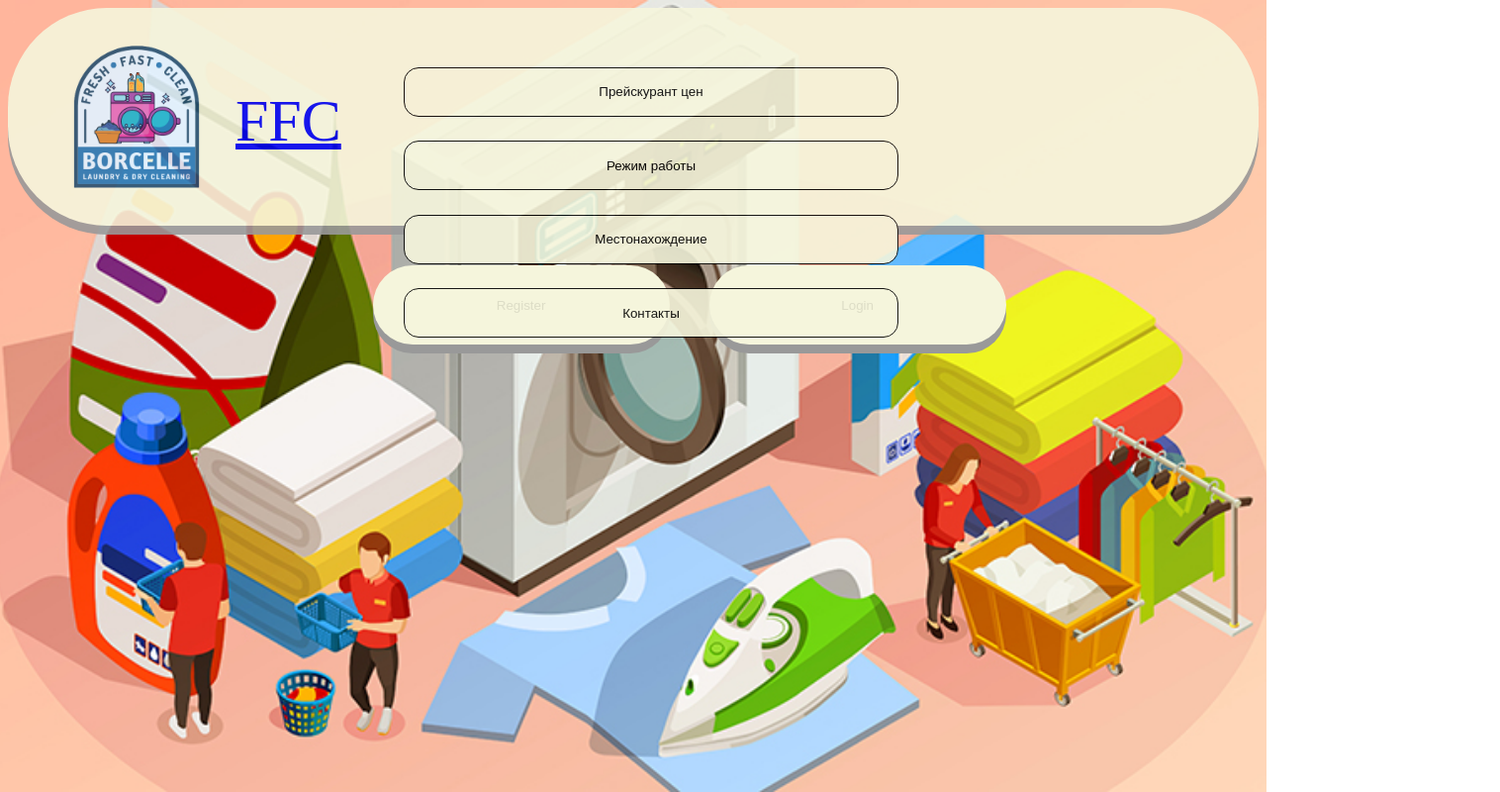
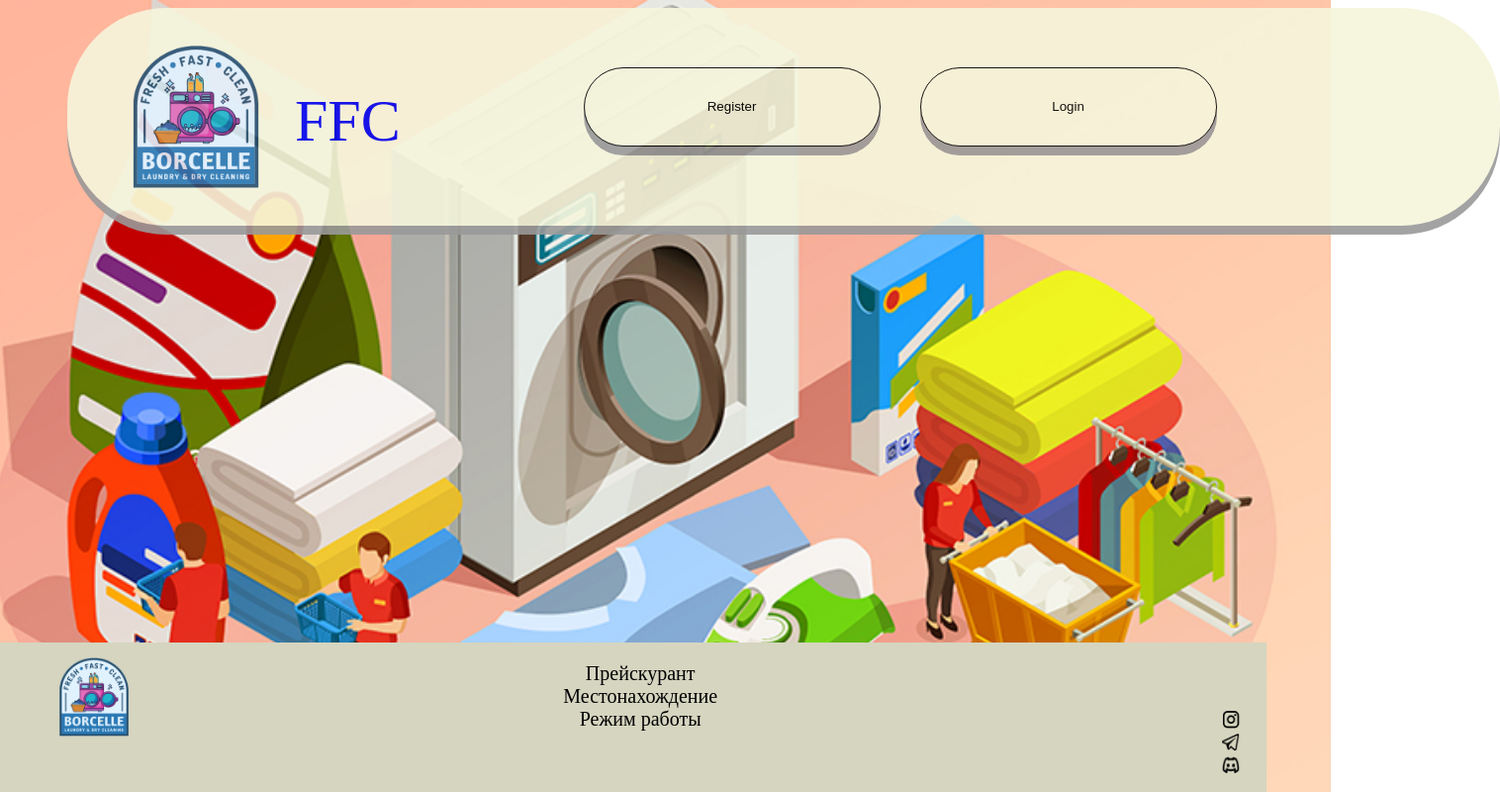
Before and after one commit to olvaesss/MyShopWebsite, a website: page HTML/index.html in a window 1280 px wide. Shown: the whole page at 99% size, 1516 px wide, since content can reach past the window. Drawn offline with Linux system fonts and the light colour scheme.

Commit message:
Update 1.3
Update index page, delete header menu, adding footer

```diff
--- a/CSS/MainStyles.css
+++ b/CSS/MainStyles.css
@@ -1,5 +1,8 @@
+a{
+    text-decoration: none;
+}
 header{
-    width: 100%;
+    width: 1448px;
     display: flex;
     height:200px;
     font-size: 60px;
@@ -8,6 +11,8 @@ header{
     box-shadow: 0 9px #999;
     padding: 10px 0px 10px 0px;
     opacity: 90%;
+    margin-left: 60px;
+    margin-right: 60px;
 }
 .HeaderText{
     margin-top: 70px;
@@ -43,3 +48,48 @@ body{
 .WorkTime:hover,.Price:hover,.Place:hover,.Contacts:hover{
     background-color:  rgb(197, 197, 183);
 }
+
+footer{
+    width: 100%;
+    display: flex;
+    background-color:rgb(213, 213, 192);
+    position: absolute;
+    left: 0;
+    bottom: 0;
+    height: fit-content;
+    color: rgb(0, 0, 0);
+    text-align: center;
+}
+.SocialURLS{
+    padding: 1% 1% 1% 1%;
+    font-size: 20px;
+    display: flex;
+    width: 33%;
+}
+.Contact_Pic{
+    height: 18px;
+    width: 18px;
+    margin-right: 2px;
+}
+
+.Footer_Container{
+margin-top: 56px;
+margin-left: 360px;
+}
+
+.logo_footer{
+    height: 110px;
+    width: 110px;
+}
+.Container_1{
+    font-size: 20px;
+    margin-top: 20px;
+    width: 33%;
+    display: flex;
+    flex-flow: column wrap;
+}
+.footer_logo{
+    text-align: left;
+    width: 33%;
+    margin-left: 40px;
+}
--- a/CSS/index.css
+++ b/CSS/index.css
@@ -1,7 +1,7 @@
 @import "MainStyles.css";
 .Buttons{
     display: flex;
-    margin-left: 26%;
+    margin-left: 10%;
     margin-top: 40px;
 }
 .Register,.Login {
@@ -13,7 +13,7 @@
     text-align: center;
     cursor: pointer;
     outline: none;
-    border: none;
+    border: 1px black solid;
     box-shadow: 0 9px #999;
     -webkit-transition: all 0.8s cubic-bezier(0.165, 0.84, 0.44, 1);
     transition: all 0.8s cubic-bezier(0.165, 0.84, 0.44, 1);
--- a/HTML/index.html
+++ b/HTML/index.html
@@ -7,17 +7,10 @@
         <link rel="stylesheet" href="../CSS/index.css" type="text/css">
         <title>My Shop Website</title>
     </head>
+    <body>
         <header>
             <a href="index.html"><img class="Logo" src="../Resources/Logo.jpg"></a>
             <div class="HeaderText"><a href="index.html">FFC</a></div>
-        <div class="menu">
-            <a href="Price.html"><button class="Price">Прейскурант цен</button></a>
-            <a><button class="WorkTime">Режим работы</button></a>
-            <a><button class="Place">Местонахождение</button></a>
-            <a><button class="Contacts">Контакты</button></a>
-        </div>
-    </header>
-    <body>
             <div class="Buttons">
                 <div>
                     <a href="Register.html"><button class="Register">Register</button></a>
@@ -26,5 +19,35 @@
                     <a href="Login.html"><button class="Login">Login</button></a>
                 </div>
             </div>
+            <!-- <div class="menu">
+                <button class="Price">Прейскурант цен</button>
+                <button class="WorkTime">Режим работы</button>
+                <button class="Place">Местонахождение</button>
+                <button class="Contacts">Контакты</button>
+            </div> -->
+        </header>
+        <footer>
+            <div class="footer_logo">
+                <img class="logo_footer" src="../Resources/Logo.jpg">
+            </div>
+            <div class="Container_1">
+                <a>Прейскурант</a>
+                <a>Местонахождение</a>
+                <a>Режим работы</a>
+            </div>
+            <div class="SocialURLS">
+                <div class="Footer_Container">
+                    <a href="https://www.instagram.com/olvaesss/" value="">
+                        <img class="Contact_Pic" src="../Resources/InstagramPicture.png">
+                    </a>
+                    <a href="https://t.me/ZXCghoulHR" value="">
+                        <img class="Contact_Pic" src="../Resources/TelegramPicture.png">
+                    </a>
+                    <a href="https://discordapp.com/users/425236850232524801/" value="">
+                        <img class="Contact_Pic" src="../Resources/DiscordPicture.png">
+                    </a>
+                </div>
+            </div>
+        </footer>
     </body>
 </html>
```
Also changed, not shown: HTML/Contacts.html (deleted, +0 -10 lines), HTML/Login.html (+3 -10 lines), HTML/Place.html (deleted, +0 -10 lines), HTML/Price.html (deleted, +0 -108 lines), HTML/Register.html (+0 -10 lines), HTML/WorkTime.html (deleted, +0 -10 lines), CSS/Login.css (line endings or trailing spaces), Resources/DiscordPicture.png (added), Resources/InstagramPicture.png (added), Resources/TelegramPicture.png (added). Lines whose indentation alone changed are shown as unchanged.
